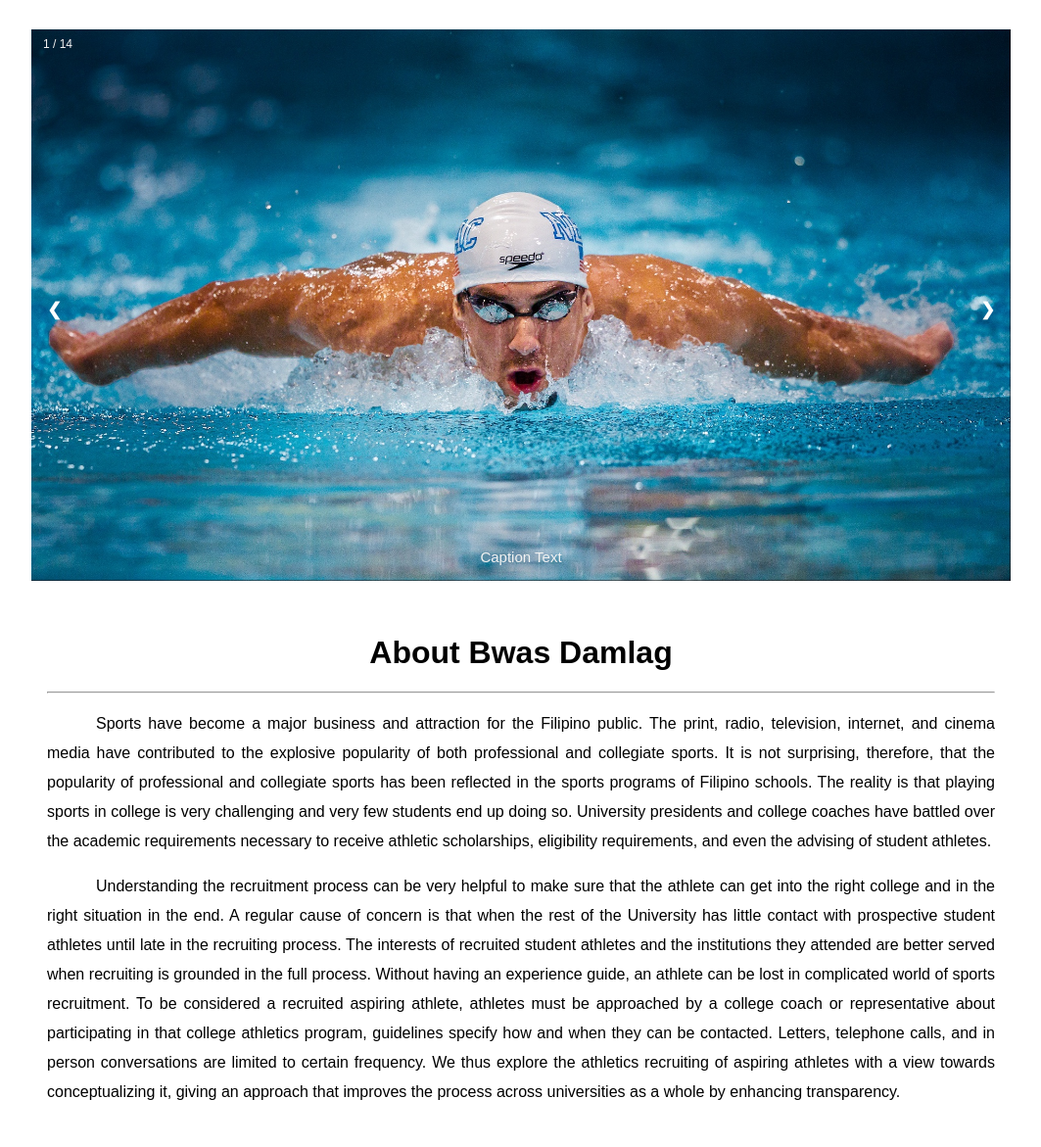
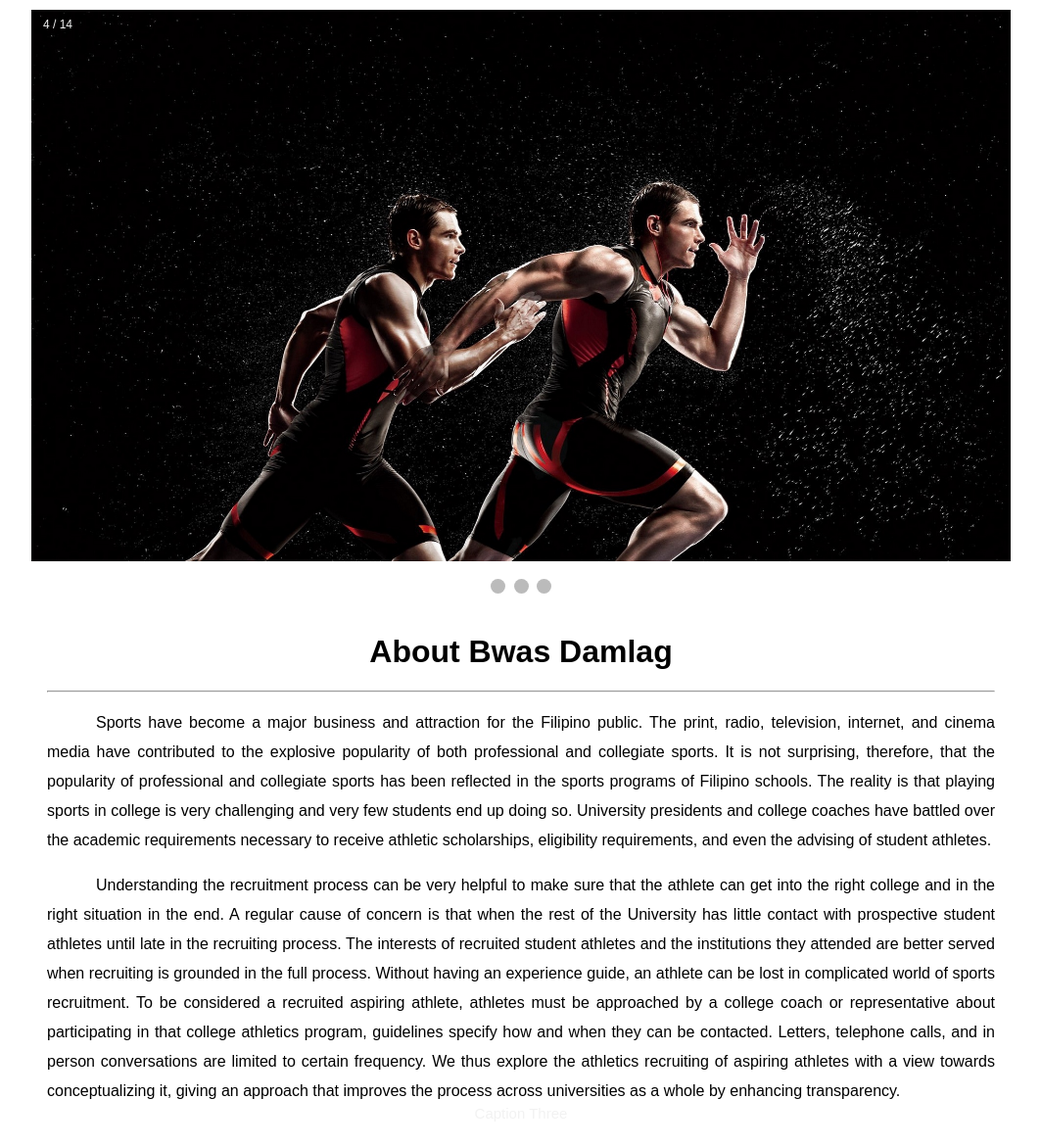
Before and after one commit to ivanraybuglosa/bwas_damlag_web, a PHP site: page /home.php in a window 1280 px wide. Shown: the part 54-1225 px from the top of the page at 98% size, without its empty margins (108-1171 px from the left). Before the commit the page ends 1177 px from the top, so only its background shows below. Run offline with PHP 8.4, Linux system fonts and the light colour scheme; the visitor is signed in with stand-in values (Sample User, id 1); data comes from the database, SQL or seed files in the repository.

Commit message:
updated home page

```diff
--- a/home.php
+++ b/home.php
@@ -11,12 +11,7 @@
         * {box-sizing:border-box}
 
         /* Slideshow container */
-        .slideshow-container {
-        max-width: 1000px;
-        position: relative;
-        margin: auto;
-        margin-top: 30px;
-        }
+
 
         .about {
             max-width: 1000px;
@@ -33,35 +28,14 @@
             line-height: 30px;
         }
 
-        /* Hide the images by default */
-        .mySlides {
-            display: none;
-        }
+        .mySlides {display: none;}
+        img {vertical-align: middle;}
 
-        /* Next & previous buttons */
-        .prev, .next {
-        cursor: pointer;
-        position: absolute;
-        top: 50%;
-        width: auto;
-        margin-top: -22px;
-        padding: 16px;
-        color: white;
-        font-weight: bold;
-        font-size: 18px;
-        transition: 0.6s ease;
-        border-radius: 0 3px 3px 0;
-        }
-
-        /* Position the "next button" to the right */
-        .next {
-        right: 0;
-        border-radius: 3px 0 0 3px;
-        }
-
-        /* On hover, add a black background color with a little bit see-through */
-        .prev:hover, .next:hover {
-        background-color: rgba(0,0,0,0.8);
+        /* Slideshow container */
+        .slideshow-container {
+        max-width: 1000px;
+        position: relative;
+        margin: 10px auto;
         }
 
         /* Caption text */
@@ -86,7 +60,6 @@
 
         /* The dots/bullets/indicators */
         .dot {
-        cursor: pointer;
         height: 15px;
         width: 15px;
         margin: 0 2px;
@@ -96,7 +69,7 @@
         transition: background-color 0.6s ease;
         }
 
-        .active, .dot:hover {
+        .active {
         background-color: #717171;
         }
 
@@ -116,6 +89,11 @@
         @keyframes fade {
         from {opacity: .4}
         to {opacity: 1}
+        }
+
+        /* On smaller screens, decrease text size */
+        @media only screen and (max-width: 300px) {
+        .text {font-size: 11px}
         }
         </style>
     </head>
@@ -137,6 +115,7 @@
     <img src="images/2.jpg" style="width:100%">
     <div class="text">Caption Two</div>
     </div>
+
 
     <div class="mySlides fade">
     <div class="numbertext">3 / 14</div>
@@ -210,11 +189,13 @@
     <div class="text">Caption Three</div>
     </div>
 
-    <!-- Next and previous buttons -->
-    <a class="prev" onclick="plusSlides(-1)">&#10094;</a>
-    <a class="next" onclick="plusSlides(1)">&#10095;</a>
+    <br>
+
+    <div style="text-align:center">
+    <span class="dot"></span>
+    <span class="dot"></span>
+    <span class="dot"></span>
     </div>
-    <br>
 
 
     <div class="container about">
@@ -244,34 +225,24 @@
     </p>
     </div>
     <script>
-    var slideIndex = 1;
-        showSlides(slideIndex);
+        var slideIndex = 0;
+        showSlides();
 
-        // Next/previous controls
-        function plusSlides(n) {
-        showSlides(slideIndex += n);
-        }
-
-        // Thumbnail image controls
-        function currentSlide(n) {
-        showSlides(slideIndex = n);
-        }
-
-        function showSlides(n) {
+        function showSlides() {
             var i;
             var slides = document.getElementsByClassName("mySlides");
             var dots = document.getElementsByClassName("dot");
-        if (n > slides.length) {slideIndex = 1}
-        if (n < 1) {slideIndex = slides.length}
             for (i = 0; i < slides.length; i++) {
-            slides[i
-        ].style.display = "none";
+            slides[i].style.display = "none";
             }
+            slideIndex++;
+            if (slideIndex > slides.length) {slideIndex = 1}
             for (i = 0; i < dots.length; i++) {
                 dots[i].className = dots[i].className.replace(" active", "");
             }
             slides[slideIndex-1].style.display = "block";
             dots[slideIndex-1].className += " active";
+            setTimeout(showSlides, 2000); // Change image every 2 seconds
         }
     </script>
     </body>
```
Lines whose indentation alone changed are shown as unchanged.
